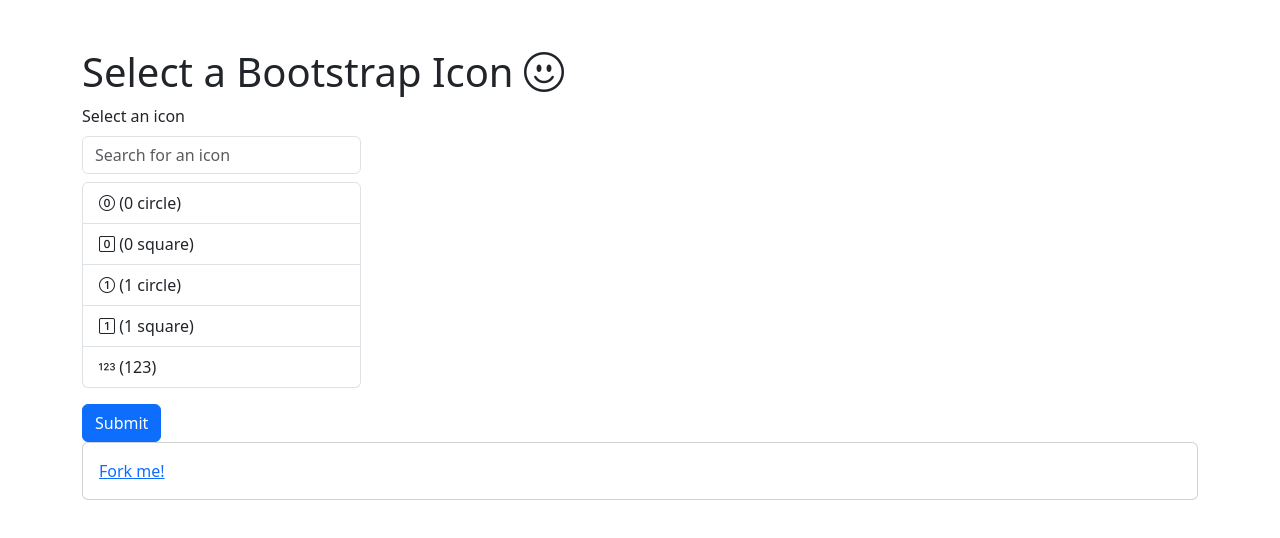
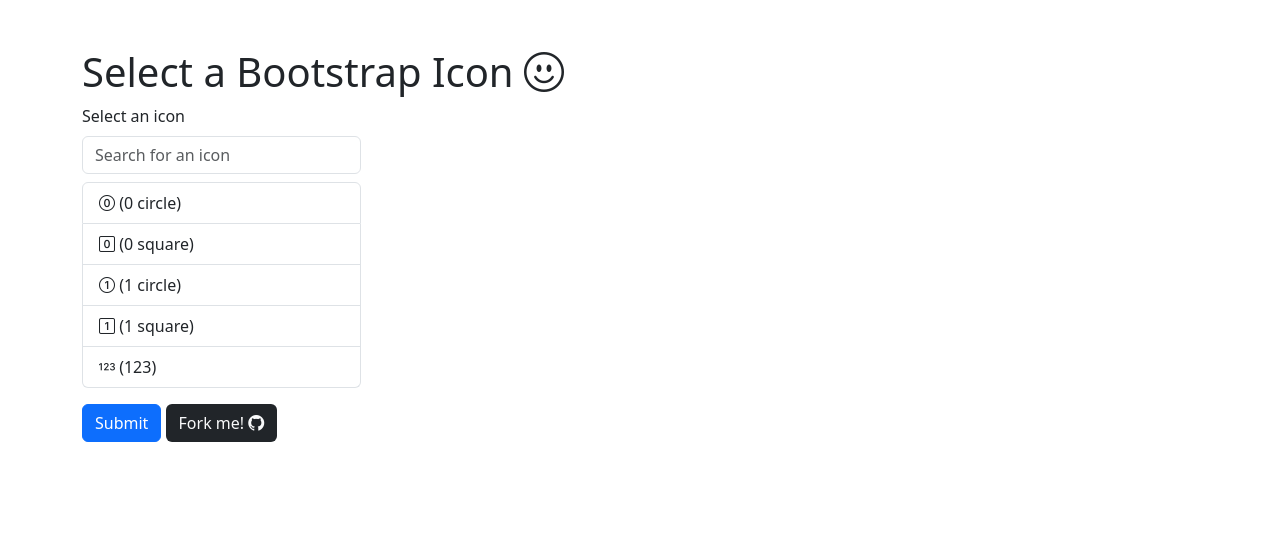
Before and after one commit to andyj/bootstrap-icon-selector, a plain HTML site: page index.html in a window 1280 px wide. Drawn offline with nearby package versions, Linux system fonts and the light colour scheme.

Commit message:
new design on fork me button

```diff
--- a/index.html
+++ b/index.html
@@ -24,12 +24,8 @@
         <input type="hidden" id="selectedIcon" name="selectedIcon" required>
       </div>
       <button type="submit" class="btn btn-primary">Submit</button>
+      <a class="bg-dark text-light btn" href="https://github.com/andyj/bootstrap-icon-selector" target="_blank">Fork me! <i class="bi-github"></i></a>
     </form>
-    <div class="card">
-      <div class="card-body">
-        <a href="https://github.com/andyj/bootstrap-icon-selector" target="_blank">Fork me!</a>
-      </div>
-    </div>
   </div>
 
   <!-- Bootstrap JavaScript (Optional) -->
```
